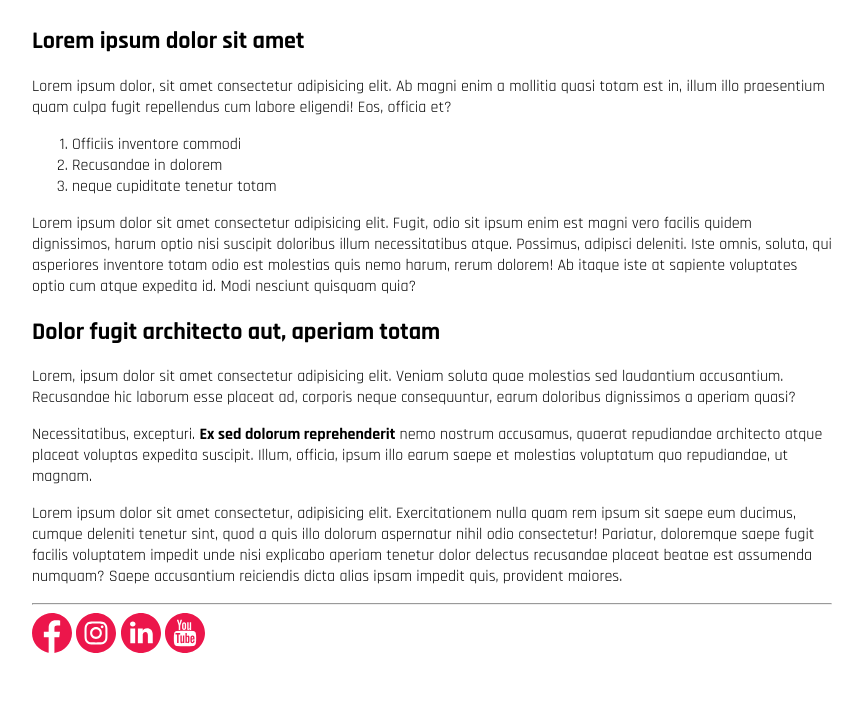
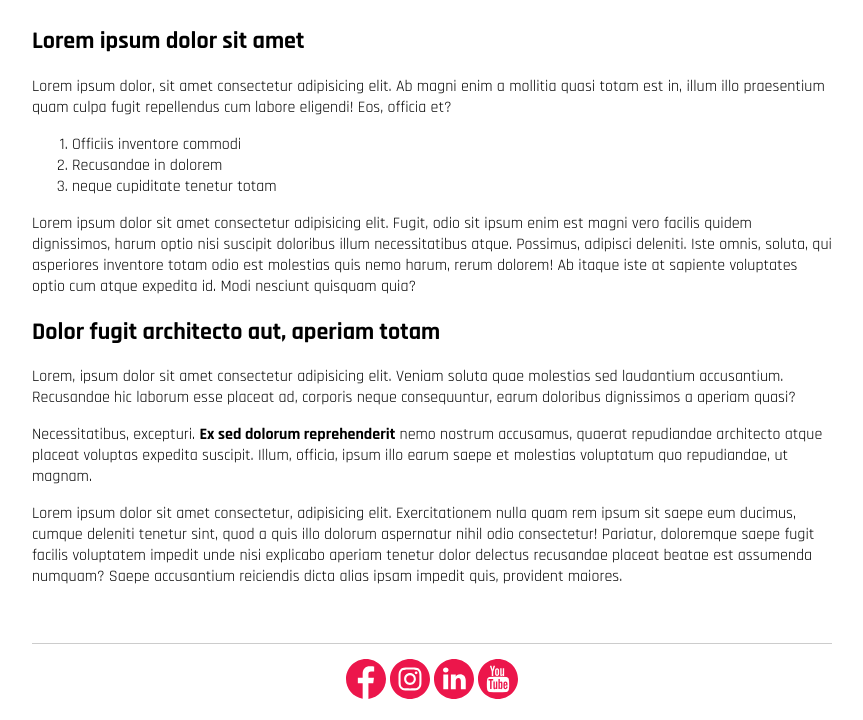
Before and after one commit to caio-math/dh-news, a plain HTML site: page index.html in a window 1280 px wide. Shown: the part 691-1411 px from the top of the page, without its empty margins (208-1071 px from the left). Before the commit the page ends 1350 px from the top, so only its background shows below. Drawn offline with Linux system fonts and the light colour scheme.

Commit message:
Finalizando estilos

```diff
--- a/CSS/style.css
+++ b/CSS/style.css
@@ -1,6 +1,6 @@
 body{
     font-family: 'Rajdhani', sans-serif;
-    width: 80%;
+    width: 100%;
     max-width: 800px;
     margin: 0 auto;
 }#title{
@@ -11,6 +11,19 @@ body{
 header p{
     margin-top: 10px;
     font-weight: bold;
+
 } section img{
     width: 100%;
+
+} main {
+    border-bottom: solid 1px #CCC;
+    padding-bottom: 40px;
+
+} div.container{
+    width: fit-content;
+    margin: 15px auto;
+} .container a{
+    text-decoration: none;
+} .container a + a {
+    margin left 10px;
 }
--- a/index.html
+++ b/index.html
@@ -39,12 +39,13 @@
             Pariatur, doloremque saepe fugit facilis voluptatem impedit unde nisi explicabo aperiam tenetur dolor delectus recusandae placeat beatae est assumenda numquam? Saepe accusantium reiciendis dicta alias ipsam impedit quis, provident maiores.</p>
         </section>
     </main>
-    <hr>
-    <footer>
+    <footer id="ícones">
+        <div class="container">
         <a href="https://facebook.com"><img src ="./img/facebook.svg"; alt=""; width="40"></a>
         <a href="https://instagram.com"><img src ="./img/instagram.svg"; alt=""; width="40"></a>
         <a href="https://linkedin.com"><img src ="./img/linkedin.svg"; alt=""; width="40"></a>
         <a href="https://youtube.com"><img src ="./img/youtube.svg"; alt=""; width="40"></a>
+    </div>
     </footer>
 </body>
 </html>
```
